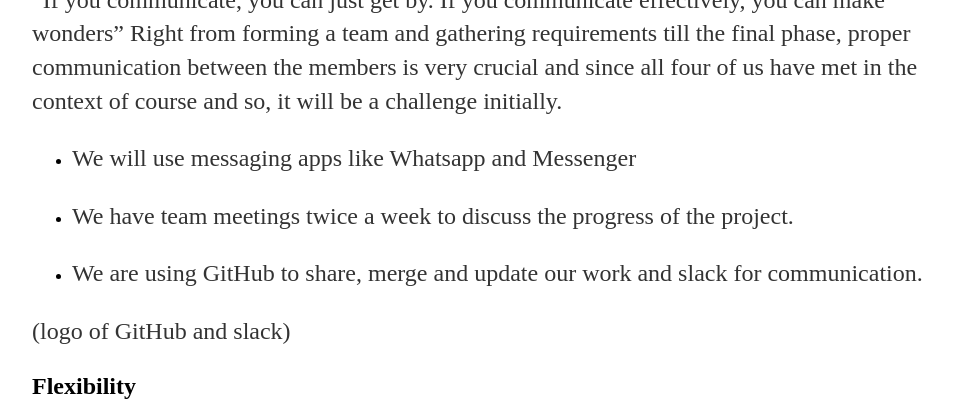
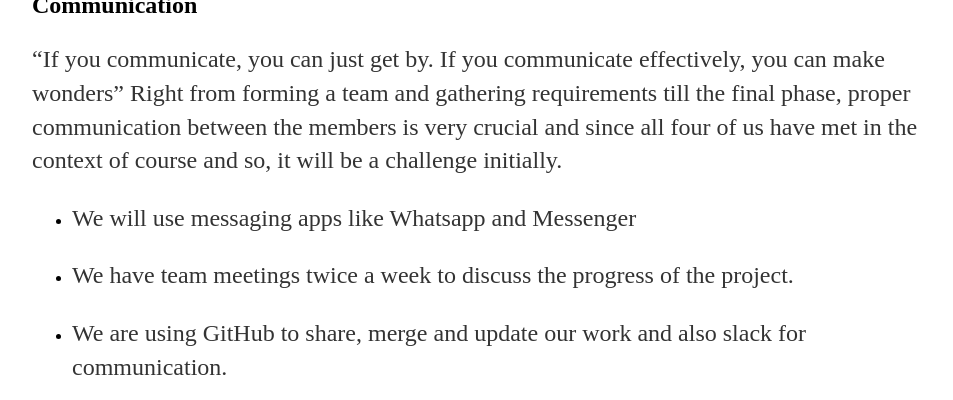
Before and after one commit to DBSE-teaching/isee2019-TeamMachine, a Jekyll site: the page built from docs/_posts/2019-04-15-Team-Presentation.md, in a window 1280 px wide and 900 px high, scrolled down 2602 px, cut to the strip 0-400 px from the top of the window. Shown: the whole strip, without its empty margins (160-1113 px from the left). Built offline with Jekyll 4.4.1, drawn with Linux system fonts in a browser that asks for light colours; a file with an impossible date is left out.

Commit message:
Update 2019-04-15-Team-Presentation.md

```diff
--- a/docs/_posts/2019-04-15-Team-Presentation.md
+++ b/docs/_posts/2019-04-15-Team-Presentation.md
@@ -30,7 +30,7 @@
 
 ## Complimentary Skills
 
-![Team Coordination]({{site.baseurl}}/images/Team Coordination.jpg "Team Coordination"){:height="50%" width="40%"}
+![Team Coordination]({{site.baseurl}}/images/Team Coordination.jpg "Team Coordination"){:height="50%" width="50%"}
 
 We are from various backgrounds having different skill sets and together we think we can achieve our objective. As, none of us have worked on developing an app before, we 	look forward for effective collaboration of skills and complete the task on time.
 
@@ -53,11 +53,11 @@
 
 * We have team meetings twice a week to discuss the progress of the project.
 
-* We are using GitHub to share, merge and update our work and slack for communication.
+* We are using GitHub to share, merge and update our work and also slack for communication.
 
 (logo of GitHub and slack)
 ## Flexibility
 
-![Flexibility]({{site.baseurl}}/images/Flexibility.jpg "Flexibility"){:height="30%" width="30%"}
+![Flexibility]({{site.baseurl}}/images/Flexibility.jpg "Flexibility"){:height="35%" width="35%"}
 
 The work is shared between two members initially and everyone can move into any desired role during the course of the project and improve their skills.
```
